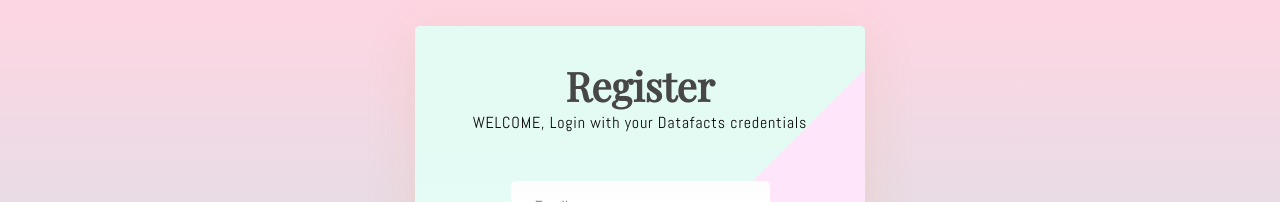
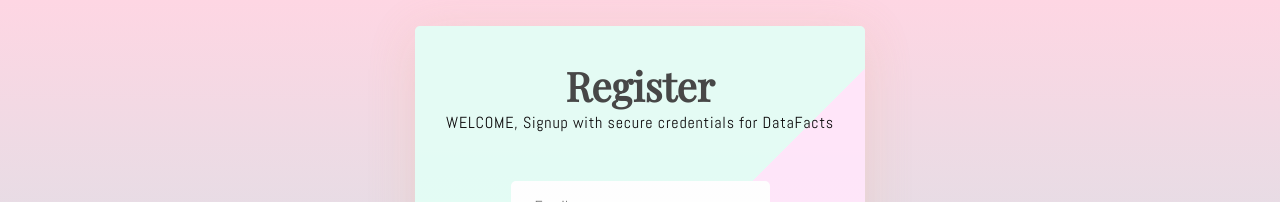
Before and after one commit to KeshawnSharper/DataFacts-FE, a React (Create React App) app in the folder fe/: page /register in a window 1280 px wide. Shown: the top 202 px of the page. Built offline with nearby package versions, Linux system fonts and the light colour scheme; a web font is replaced by a local one.

Commit message:
email validator

```diff
--- a/fe/src/components/Register/Register.js
+++ b/fe/src/components/Register/Register.js
@@ -36,10 +36,12 @@
     // change submit state to true
     setSubmitted(true);
     // if both the login credentials aren't empty strings execute the login action
-    if (registerUser.re_password === registerUser.password) {
-      if (validatePassword(registerUser.password)) {
-        if (registerUser.username !== "" && registerUser.password !== "") {
-          register(registerUser);
+    if (registerUser.username.includes("@")) {
+      if (registerUser.re_password === registerUser.password) {
+        if (validatePassword(registerUser.password)) {
+          if (registerUser.username !== "" && registerUser.password !== "") {
+            register(registerUser);
+          }
         }
       }
     }
@@ -56,15 +58,16 @@
               <h2>Register</h2>
               {/* If username or password is empty then send an error message, otherwise send a welcome message */}
               <p>
-                {submitted && registerUser.password !== registerUser.re_password
+                {submitted && !registerUser.username.includes("@")
+                  ? "Email must include '@', Please try again"
+                  : submitted &&
+                    registerUser.password !== registerUser.re_password
                   ? "Passwords do not match, Try again!"
                   : submitted && !validatePassword(registerUser.password)
                   ? "Password must contain 1 letter, digit and at least 7 characters"
                   : submitted && error
                   ? "Invalid Credentials, Please Try again"
-                  : submitted
-                  ? "Please provide a username and/or password"
-                  : "WELCOME, Login with your Datafacts credentials"}
+                  : "WELCOME, Signup with secure credentials for DataFacts"}
               </p>
             </header>
             <br />
```
